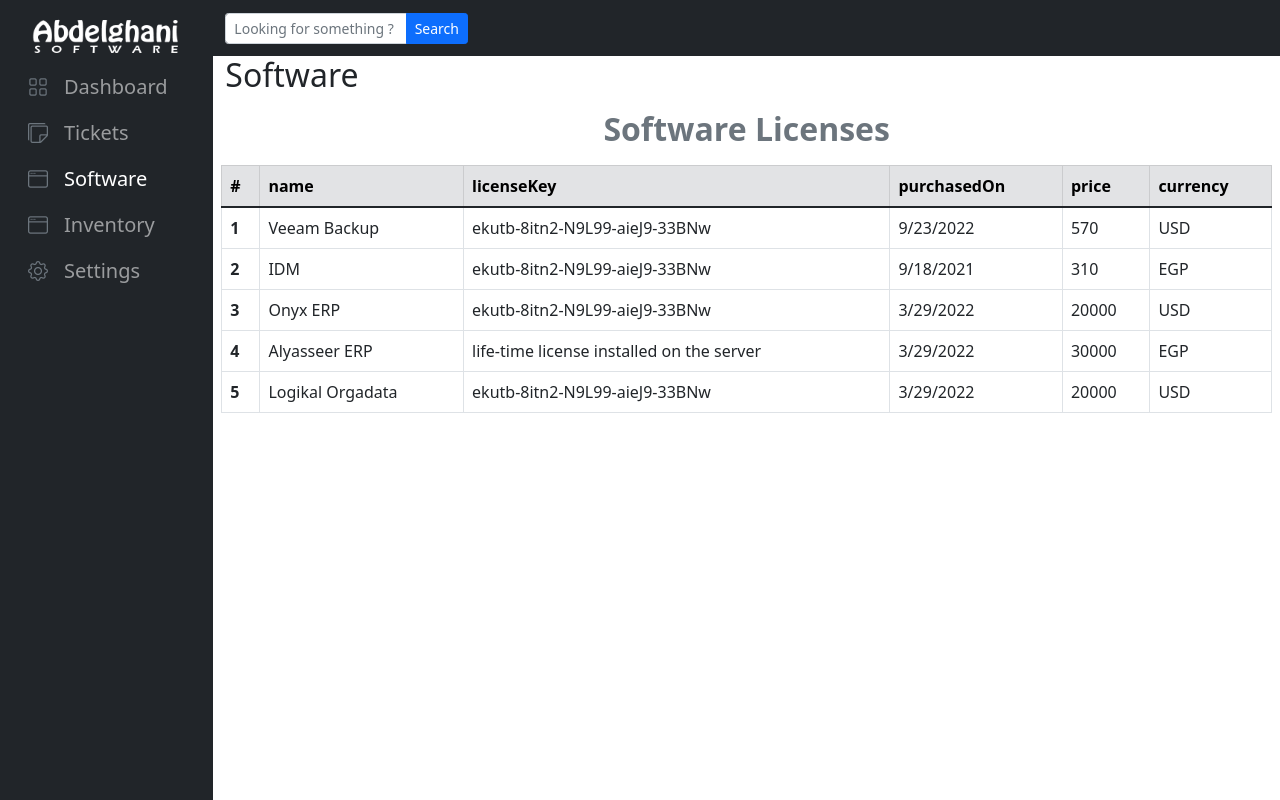
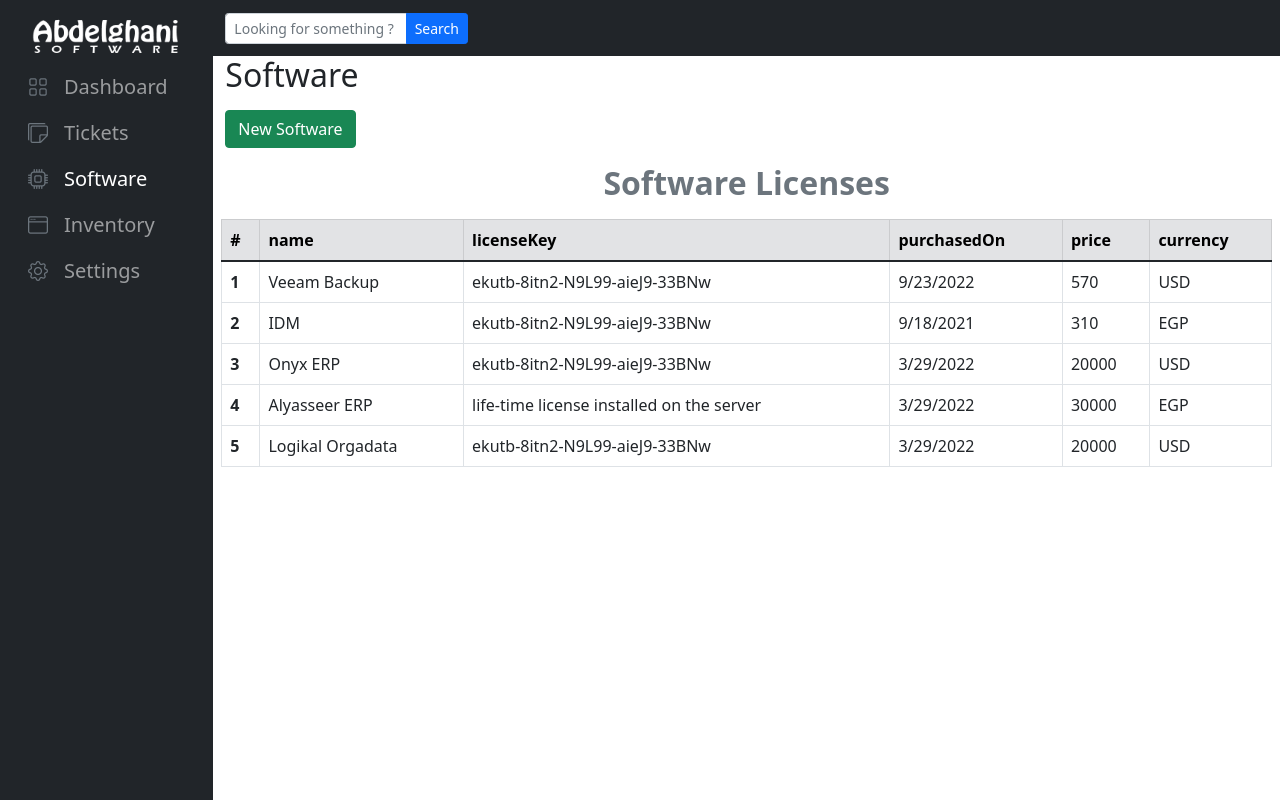
Before and after one commit to Abdelghani-Adel/I.T_Manager, a React (Create React App) app: page /software/dashboard in a window 1280 px wide. Built offline with nearby package versions, Linux system fonts and the light colour scheme.

Commit message:
started adding new software adding form

```diff
--- a/src/Components/NavBar/NavBar.js
+++ b/src/Components/NavBar/NavBar.js
@@ -11,7 +11,7 @@
       <ul className="navbar-nav flex-row flex-lg-column w-100 justify-content-around">
         <NavBarItem path="/dashboard" title="Dashboard" icon="grid" />
         <NavBarItem path="/tickets" title="Tickets" icon="stickies" />
-        <NavBarItem path="/software" title="Software" icon="window" />
+        <NavBarItem path="/software" title="Software" icon="cpu" />
         <NavBarItem path="/inventory" title="Inventory" icon="window" />
         <NavBarItem path="/settings" title="Settings" icon="gear" />
       </ul>
--- a/src/Pages/SoftwarePage/NewSoftware/NewSoftware.js
+++ b/src/Pages/SoftwarePage/NewSoftware/NewSoftware.js
@@ -0,0 +1,9 @@
+const NewSoftware = (props) => {
+  return (
+    <div className="col-10 col-xl-8 col-xxl-6 m-auto p-2 mb-2 bg-secondary rounded">
+      New Software Form
+    </div>
+  );
+};
+
+export default NewSoftware;
--- a/src/Pages/SoftwarePage/SoftwarePage.js
+++ b/src/Pages/SoftwarePage/SoftwarePage.js
@@ -1,9 +1,19 @@
+import { Link } from "react-router-dom";
 import SoftwarePageRoutes from "./SoftwarePageRoutes";
 
 const SoftwarePage = (props) => {
   return (
     <div className="row g-2">
       <h2 className="mb-2 fs-sm-1 fs-md-6">Software</h2>
+      <div className="actions mb-2">
+        <Link
+          className="btn btn-success me-2 text-white text-decoration-none"
+          to="/software/add"
+        >
+          New Software
+        </Link>
+      </div>
+
       <SoftwarePageRoutes {...props} />
     </div>
   );
--- a/src/Routes/Routes.js
+++ b/src/Routes/Routes.js
@@ -1,5 +1,6 @@
 import { Redirect } from "react-router-dom";
 import DashboardPage from "../Pages/DashboardPage/DashboardPage";
+import NewSoftware from "../Pages/SoftwarePage/NewSoftware/NewSoftware";
 import SoftwareDashboard from "../Pages/SoftwarePage/SoftwareDashboard/SoftwareDashboard";
 import SoftwareDetails from "../Pages/SoftwarePage/SoftwareDetails/SoftwareDetails";
 import SoftwarePage from "../Pages/SoftwarePage/SoftwarePage";
@@ -112,6 +113,12 @@
         exact: true,
         component: (props) => <SoftwareDetails {...props} />,
       },
+      {
+        path: "/software/add",
+        key: "new-software",
+        exact: true,
+        component: (props) => <NewSoftware {...props} />,
+      },
     ],
   },
 ];
```
